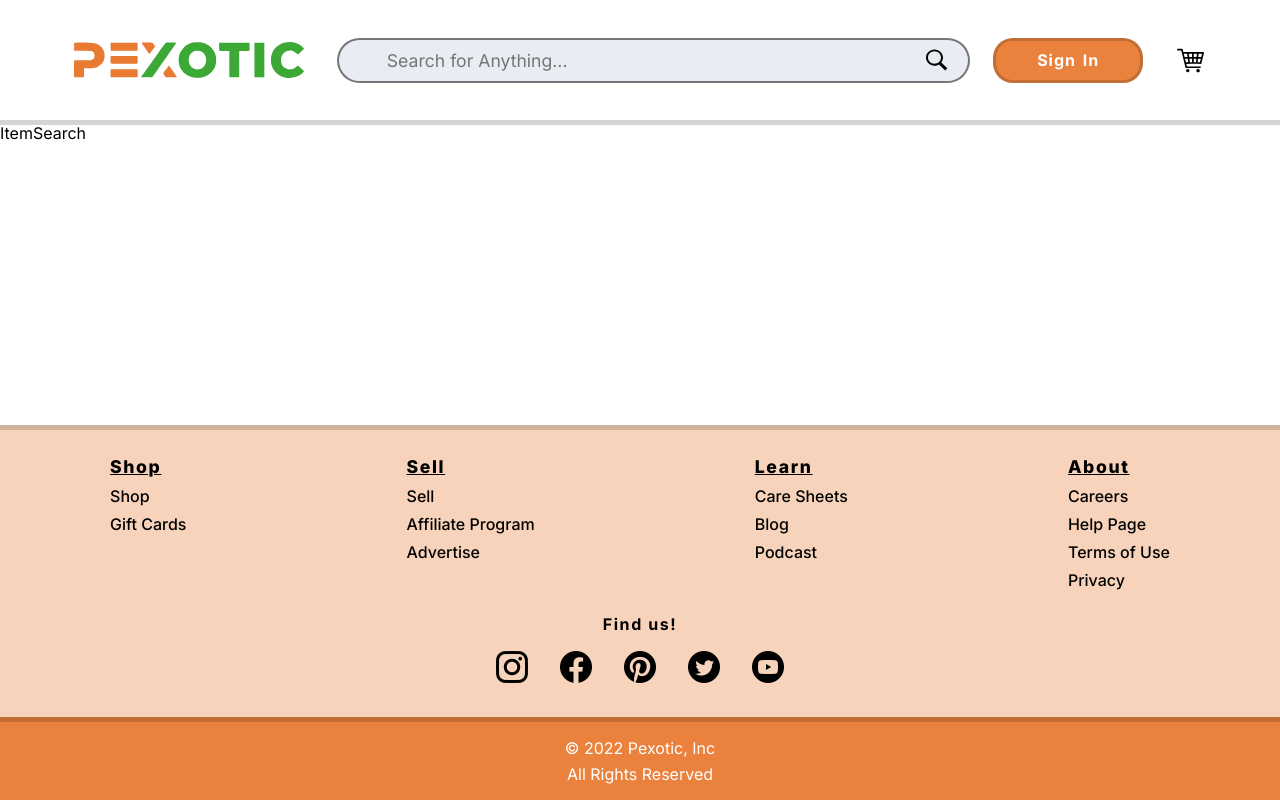
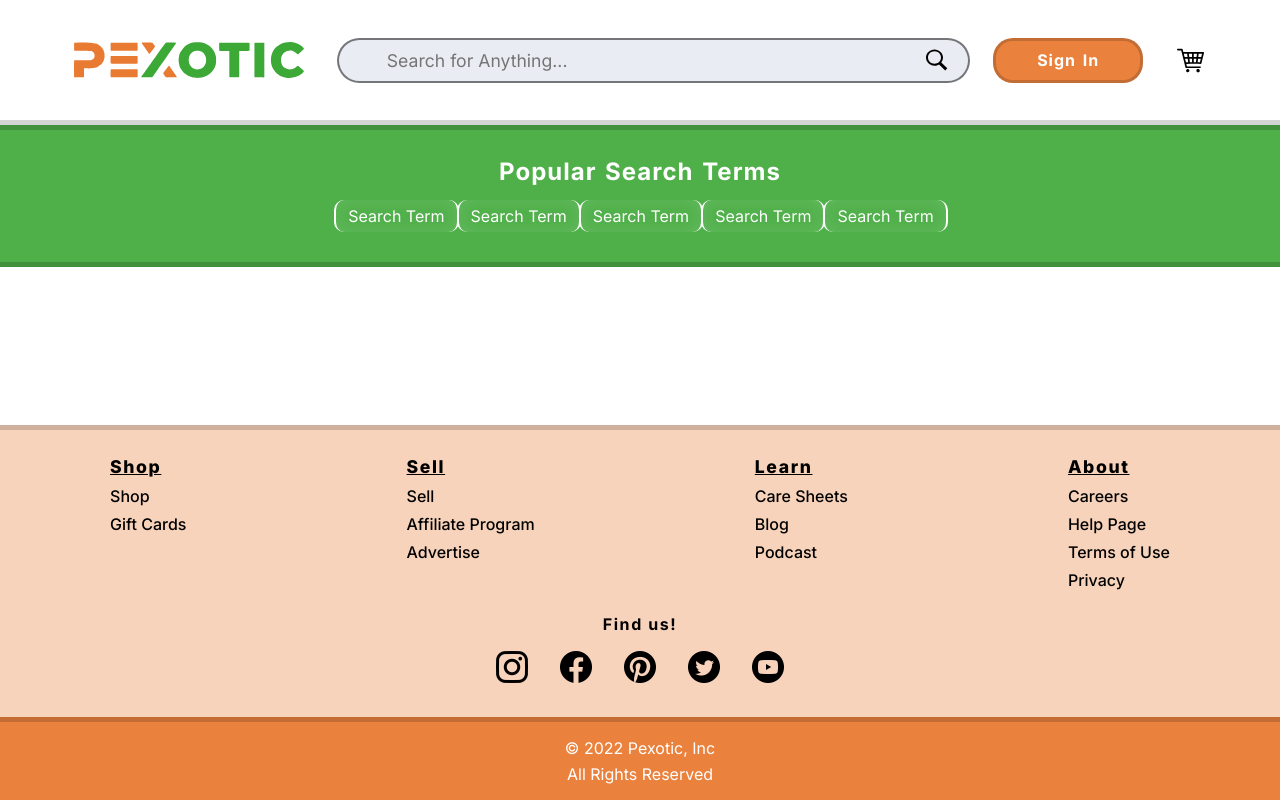
Before and after one commit to MichaelD3289/pexotic, a React (Create React App) app in the folder client/: page /search in a window 1280 px wide. Built offline with nearby package versions, Linux system fonts and the light colour scheme.

Commit message:
started search page

```diff
--- a/client/src/pages/Search/SearchPage.css
+++ b/client/src/pages/Search/SearchPage.css
@@ -0,0 +1,50 @@
+.popular-search-terms {
+  background-color: #3CA836E6;
+  color: white;
+  padding: 30px 15px;
+  width: 100%;
+  border-top: 5px solid rgba(0, 0, 0, 0.17);
+  border-bottom: 5px solid rgba(0, 0, 0, 0.17);
+}
+
+.popular-search-terms-title {
+  font-size: 1.5em;
+  font-weight: bold;
+  margin: 1em;
+  text-align: center;
+  margin: 0 0 1rem;
+  letter-spacing: 1px;
+  word-spacing: 2px;
+}
+
+.search-term-container {
+  display: flex;
+  flex-wrap: wrap;
+  justify-content: center;
+  margin: 0;
+  padding: 0;
+  width: 100%;
+}
+
+.search-term {
+  border-right: 2px solid white;
+  border-left: 2px solid white;
+  padding: 0.5em 0.75rem;
+  cursor: pointer;
+  margin-right: -2px;
+  border-radius: 10px;
+  box-shadow: inset 0 0 20px rgba(255, 255, 255, 0.12);
+}
+
+.search-term:hover {
+  background-color: rgba(255, 255, 255, 0.17);
+  box-shadow: 0 0 20px rgba(255, 255, 255, 0.3);
+}
+
+.search-term:active {
+  color: rgb(212, 212, 212);
+  padding: 0.5em 0.25rem;
+  margin: 0 calc(0.25rem + 3px);
+  border-right: 2px solid rgb(212, 212, 212);
+  border-left: 2px solid rgb(212, 212, 212);
+}
--- a/client/src/pages/Search/SearchPage.js
+++ b/client/src/pages/Search/SearchPage.js
@@ -1,10 +1,25 @@
 import React from 'react'
 import './SearchPage.css'
 
-function ItemSearch() {
+function SearchPage() {
   return (
-    <div>ItemSearch</div>
+    <main>
+      <section className='popular-search-terms'>
+        <h2 className='popular-search-terms-title'>
+          Popular Search Terms
+        </h2>
+        <div className='search-term-container'>
+
+            <h3 className='search-term'>Search Term</h3>
+            <h3 className='search-term'>Search Term</h3>
+            <h3 className='search-term'>Search Term</h3>
+            <h3 className='search-term'>Search Term</h3>
+            <h3 className='search-term'>Search Term</h3>
+          </div>
+
+      </section>
+    </main>
   )
 }
 
-export default ItemSearch
+export default SearchPage
```
Also changed, not shown: 2 other files (tests, documents, lock files or other folders).
